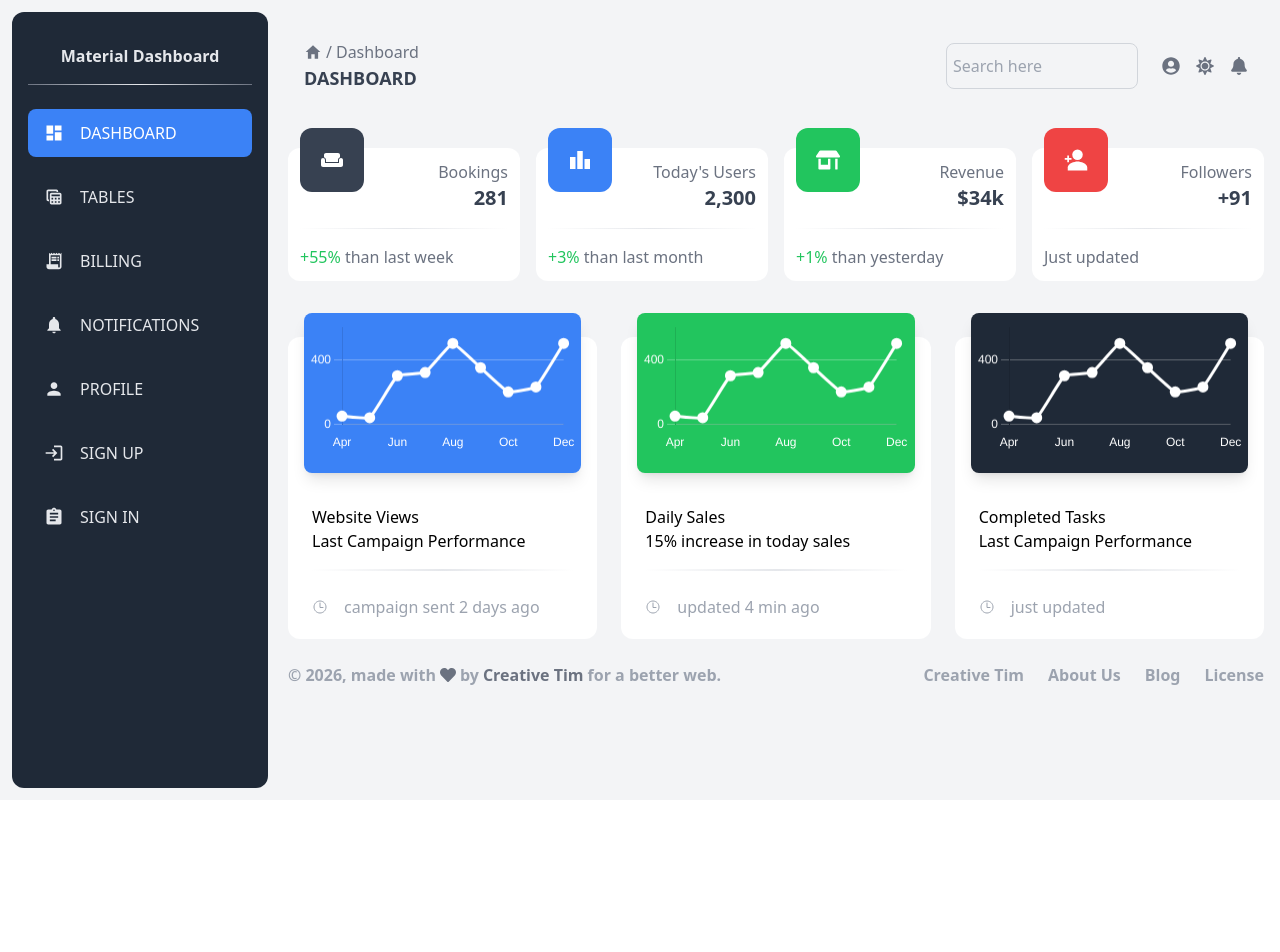
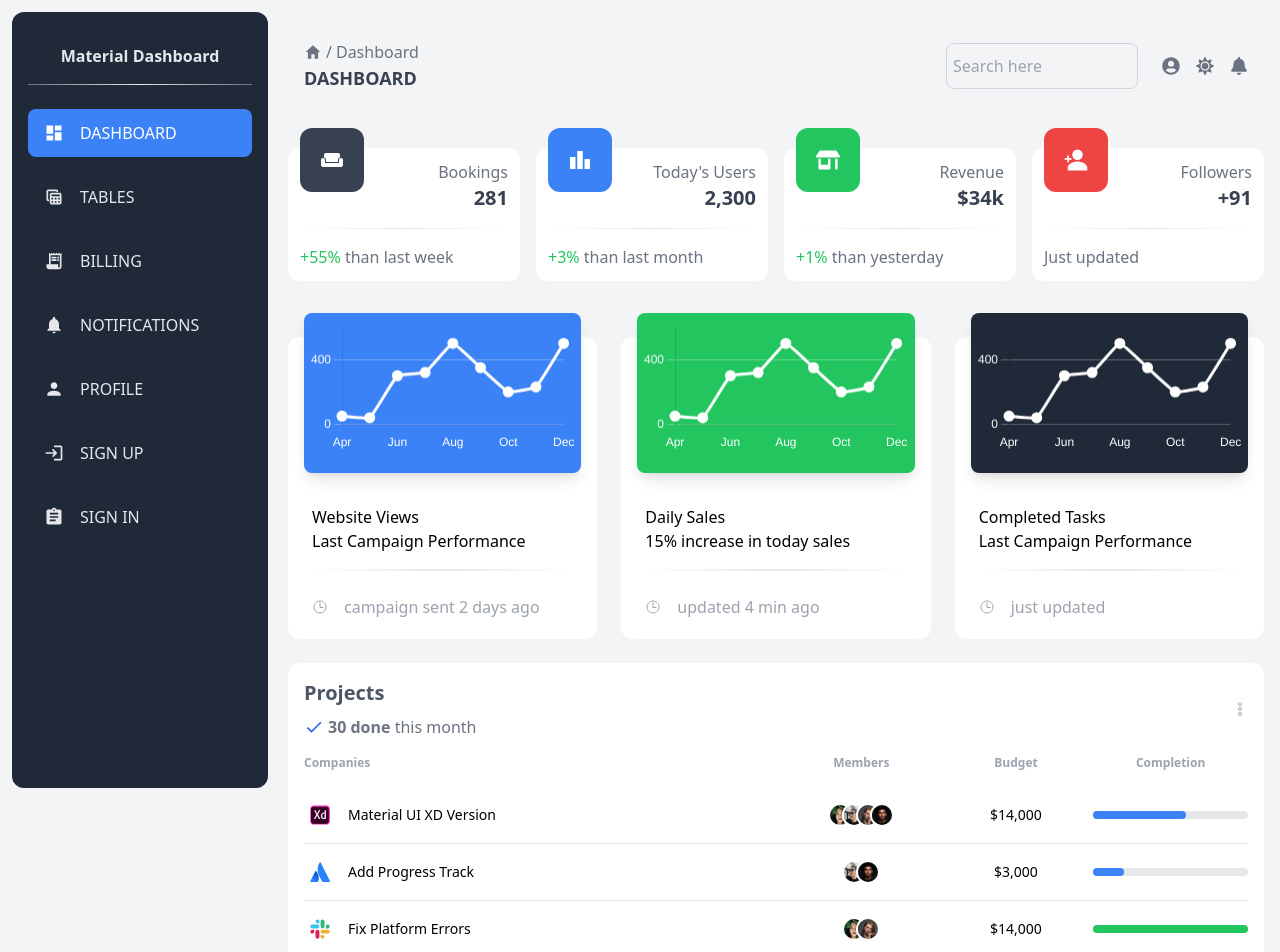
Before and after one commit to mahmoudYousf2005/Dashboard, a React (Vite) app: page /dashboard in a window 1280 px wide. Shown: the top 952 px of the page. Before the commit the page ends 800 px from the top, so only its background shows below. Built offline with nearby package versions, Linux system fonts and the light colour scheme.

Commit message:
feat: add ProjectsOverview seaction

```diff
--- a/src/layout/dashboard/DashboardPage.jsx
+++ b/src/layout/dashboard/DashboardPage.jsx
@@ -1,10 +1,12 @@
 import StatsCards from "./component/StatsCards"
 import ChartsSection from "./component/ChartsSection"
+import ProjectsOverview from "./component/ProjectsOverview"
 const DashboardPage = () => {
   return (
     <div>
       <StatsCards/>
       <ChartsSection/>
+      <ProjectsOverview/>
     </div>
   )
 }
--- /dev/null
+++ b/src/layout/dashboard/component/ProjectsOverview.jsx
@@ -0,0 +1,70 @@
+import { MdOutlineDone } from "react-icons/md";
+import { CiMenuKebab } from "react-icons/ci";
+import { projects } from "../data/projectsData";
+
+const ProjectsOverview = () => (
+  <div className="p-4 bg-white rounded-xl mt-6">
+    <div className="flex items-center justify-between">
+      <div>
+        <h2 className="font-bold text-xl text-gray-600">Projects</h2>
+        <div className="flex items-center gap-1 mt-2">
+          <MdOutlineDone className="text-blue-600 text-xl" />
+          <h3 className="font-bold text-gray-500">
+            30 done <span className="font-normal">this month</span>
+          </h3>
+        </div>
+      </div>
+      <button aria-label="Options" className="text-gray-500">
+        <CiMenuKebab />
+      </button>
+    </div>
+
+    {/* حاوية الـ scroll */}
+    <div className="overflow-x-auto">
+      {/* عرض أدنى عشان الجدول ميتضغطش على الموبايل */}
+      <div className="min-w-[500px]">
+        <div className="grid grid-cols-2 gap-4 text-gray-400 text-xs my-4 font-bold">
+          <p>Companies</p>
+          <div className="flex justify-around text-center">
+            <p className="w-4/12">Members</p>
+            <p className="w-4/12">Budget</p>
+            <p className="w-4/12">Completion</p>
+          </div>
+        </div>
+
+        {projects.map(({ id, name, logo, members, budget, progress, color }) => (
+          <div key={id} className="grid grid-cols-2 gap-4 items-center py-3 border-b">
+            <div className="flex items-center gap-3">
+              <img src={logo} alt={name} className="w-8 h-8" />
+              <p className="text-sm font-medium">{name}</p>
+            </div>
+
+            <div className="flex justify-around items-center text-center">
+              <div className="flex justify-center -space-x-2.5 w-4/12">
+                {members.map((src, i) => (
+                  <img
+                    key={i}
+                    src={src}
+                    alt=""
+                    className="w-6 h-6 rounded-full border-2 border-white"
+                  />
+                ))}
+              </div>
+
+              <p className="text-sm w-4/12">{budget}</p>
+
+              <div className="bg-gray-200 rounded-full h-2 w-4/12">
+                <div
+                  className={`${color} h-2 rounded-full`}
+                  style={{ width: `${progress}%` }}
+                />
+              </div>
+            </div>
+          </div>
+        ))}
+      </div>
+    </div>
+  </div>
+);
+
+export default ProjectsOverview;
--- a/src/layout/dashboard/data/projectsData.js
+++ b/src/layout/dashboard/data/projectsData.js
@@ -10,7 +10,7 @@
 import team3 from "../../../assets/team-3.jpg"
 import team4 from "../../../assets/team-4.jpg"
 
-export const project = [
+export const projects = [
     {id:1 , name:"Material UI XD Version" , logo:logo1 , members:[team1 , team2 , team3 , team4] , budget:"$14,000" , progress:60 , color: "bg-blue-500"},
     {id:2 , name:"Add Progress Track" , logo:logo2 , members:[team2 , team4] , budget:"$3,000" , progress:20 , color: "bg-blue-500"},
     {id:3 , name:"Fix Platform Errors" , logo:logo3 , members:[team1 , team3 ] , budget:"$14,000" , progress:100 , color: "bg-green-500"},
```
